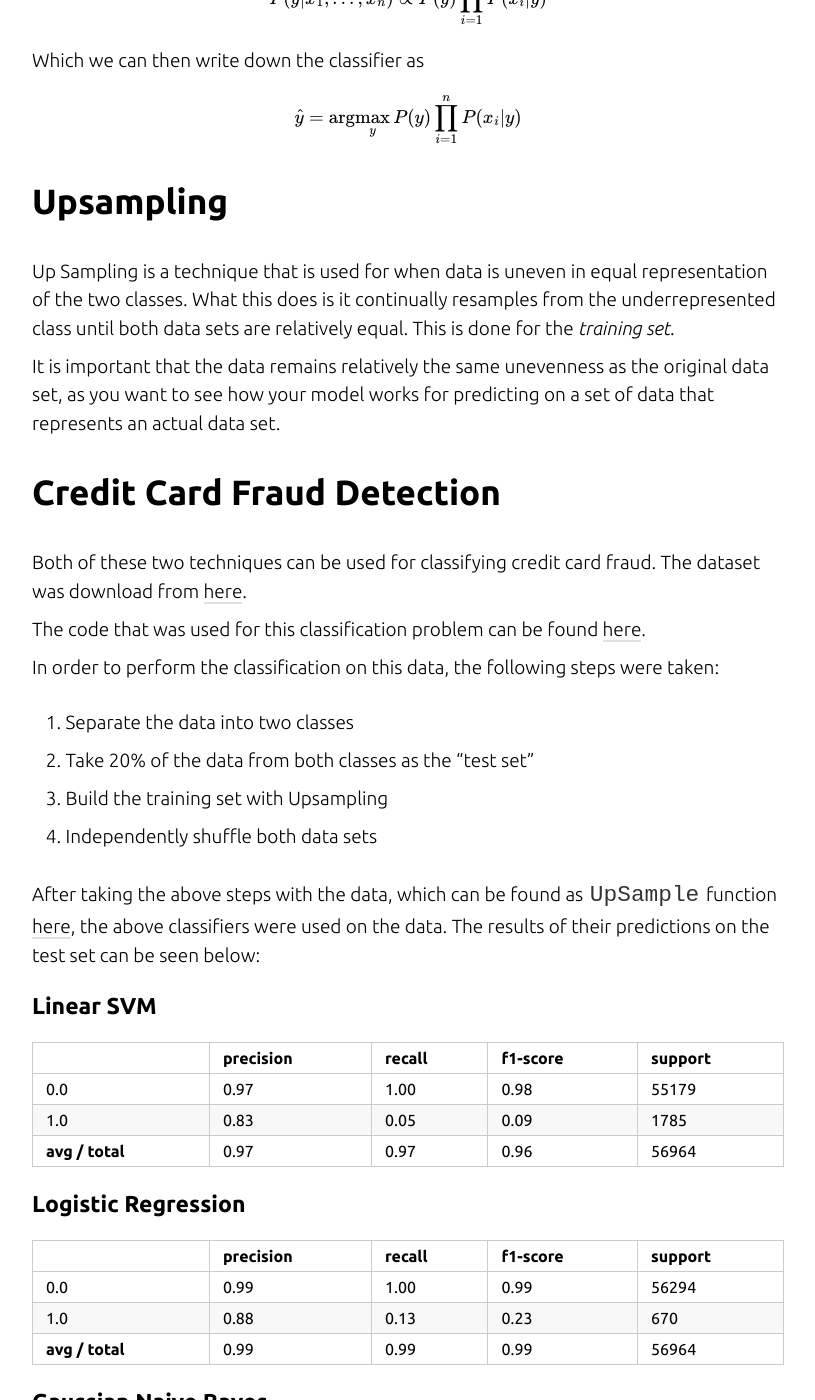
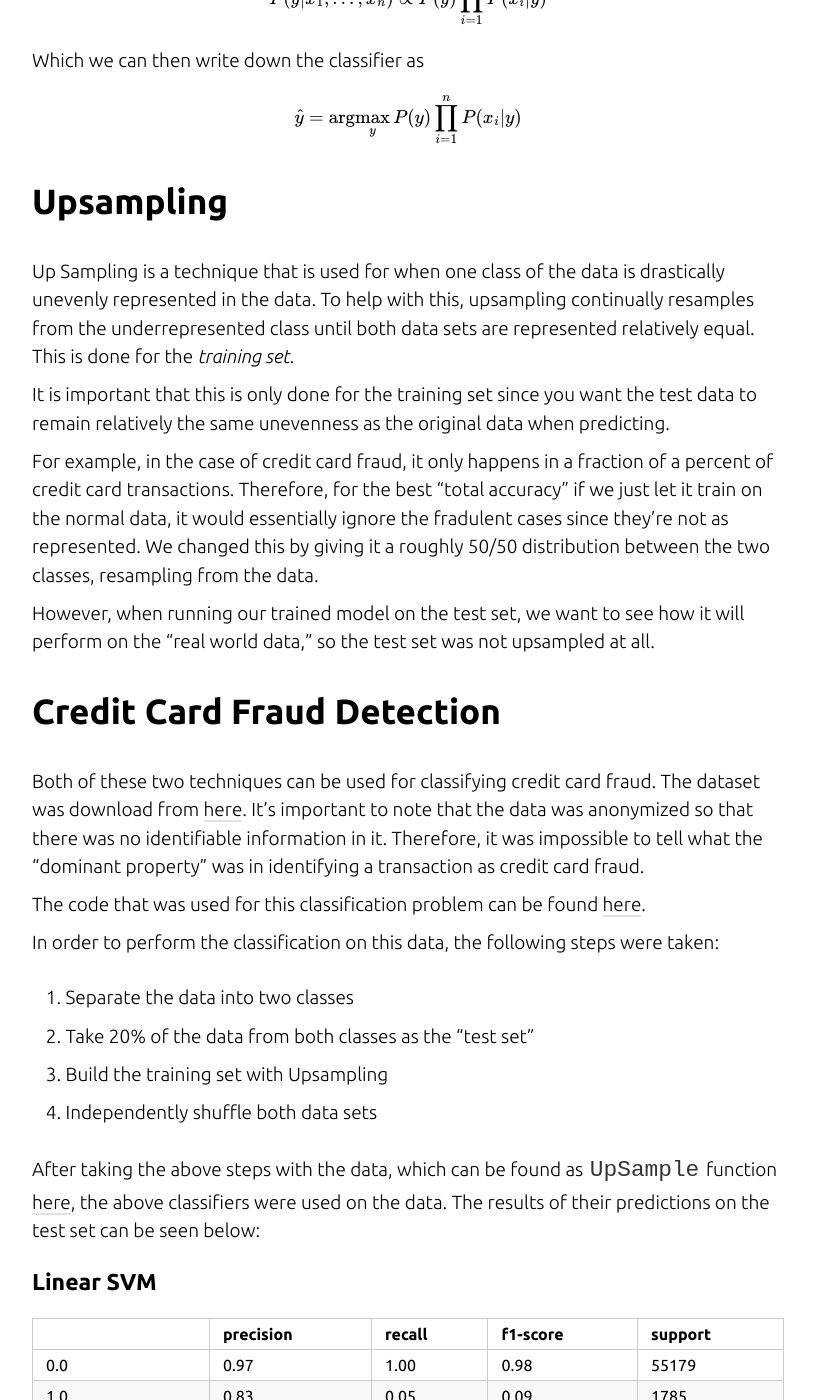
Before and after one commit to cmertin/cmertin.github.io, a Jekyll site: the page built from _posts/2016-11-17-Credit-Card-Fraud.markdown, in a window 1280 px wide and 1400 px high, scrolled down 4215 px. Shown: the whole window, without its empty margins (232-1047 px from the left). Built offline with Jekyll 4.4.1, drawn with Linux system fonts in a browser that asks for light colours; nearby versions of some CDN libraries; formulas are drawn with MathJax 3; comment, search, counter and statistics services are not loaded; some of the changed text lies outside the part shown.

Commit message:
minor typos

```diff
--- a/_posts/2016-11-05-Linear-Regression.markdown
+++ b/_posts/2016-11-05-Linear-Regression.markdown
@@ -47,7 +47,7 @@
 is close to $$y$$ for our training examples $$(x,y)$$. More formally, we want
 to solve
 
-$$ \min_{\theta_{0},\theta{1}} \frac{1}{2N}\sum_{i=1}^{N}\left[ h_{\theta}\left(x^{(i)}\right) - y^{(i)} \right]^{2}$$
+$$ \min_{\theta_{0},\theta_{1}} \frac{1}{2N}\sum_{i=1}^{N}\left[ h_{\theta}\left(x^{(i)}\right) - y^{(i)} \right]^{2}$$
 
 Where we're going to be minimizing the *average* difference, hence the fractional
 value out front.
--- a/_posts/2016-11-17-Credit-Card-Fraud.markdown
+++ b/_posts/2016-11-17-Credit-Card-Fraud.markdown
@@ -136,18 +136,19 @@
 
 # Upsampling
 
-Up Sampling is a technique that is used for when data is uneven in equal representation
-of the two classes. What this does is it continually resamples from the underrepresented
-class until both data sets are relatively equal. This is done for the *training set*.
+Up Sampling is a technique that is used for when one class of the data is drastically unevenly represented in the data. To help with this, upsampling continually resamples from the underrepresented
+class until both data sets are represented relatively equal. This is done for the *training set*.
 
-It is important that the data remains relatively the same unevenness as the original
-data set, as you want to see how your model works for predicting on a set of data
-that represents an actual data set.
+It is important that this is only done for the training set since you want the test data to remain relatively the same unevenness as the original data when predicting.
+
+For example, in the case of credit card fraud, it only happens in a fraction of a percent of credit card transactions. Therefore, for the best "total accuracy" if we just let it train on the normal data, it would essentially ignore the fradulent cases since they're not as represented. We changed this by giving it a roughly 50/50 distribution between the two classes, resampling from the data.
+
+However, when running our trained model on the test set, we want to see how it will perform on the "real world data," so the test set was not upsampled at all.
 
 # Credit Card Fraud Detection
 
 Both of these two techniques can be used for classifying credit card fraud. The
-dataset was download from [here](https://www.kaggle.com/dalpozz/creditcardfraud).
+dataset was download from [here](https://www.kaggle.com/dalpozz/creditcardfraud). It's important to note that the data was anonymized so that there was no identifiable information in it. Therefore, it was impossible to tell what the "dominant property" was in identifying a transaction as credit card fraud.
 
 The code that was used for this classification problem can be found [here](https://github.com/cmertin/Machine_Learning/tree/master/Credit_Card_Fraud).
 
@@ -195,3 +196,17 @@
 This is most likely due to the fact that Logistic Regression performs well with
 uneven data sets, and also that there is probably some correlation between the
 features, reducing the effectiveness of Gaussian Naive Bayes.
+
+Also, in looking at the results for each of these, the low values for `recall` and `f1-score` are not really relevant for the fraud causes. The reason is as follows:
+
+Recall is defined by the following function
+
+$$\text{\bf Recall} = \frac{t_{p}}{t_{p} + f_{n}}$$
+
+where $$t_{n}$$ stands for "true positive" and $$f_{n}$$ stands for "false negative." While the accuracy for the cases that wasn't fraud detection was on the order of 99% accurate, this leaves approximately 1% being mislabeled. Due to the above definition of recall, this will greatly inflate the denominator since the number of mislabelled non-fraud transactions would be quite large compared to the total number of actual fradulent transactions.
+
+The same goes for the f1-score for the fraud transacations since the F1 score is defined as
+
+$$F_{1} = 2\cdot \frac{\text{precision}\cdot\text{recall}}{\text{precision} + \text{recall}}$$
+
+Since `recall` is a multiplied factor in the numerator, it skews the results here as well.
```
Also changed, not shown: _posts/2016-11-11-Predicting-Air-Quality.markdown (+5 -7 lines).
